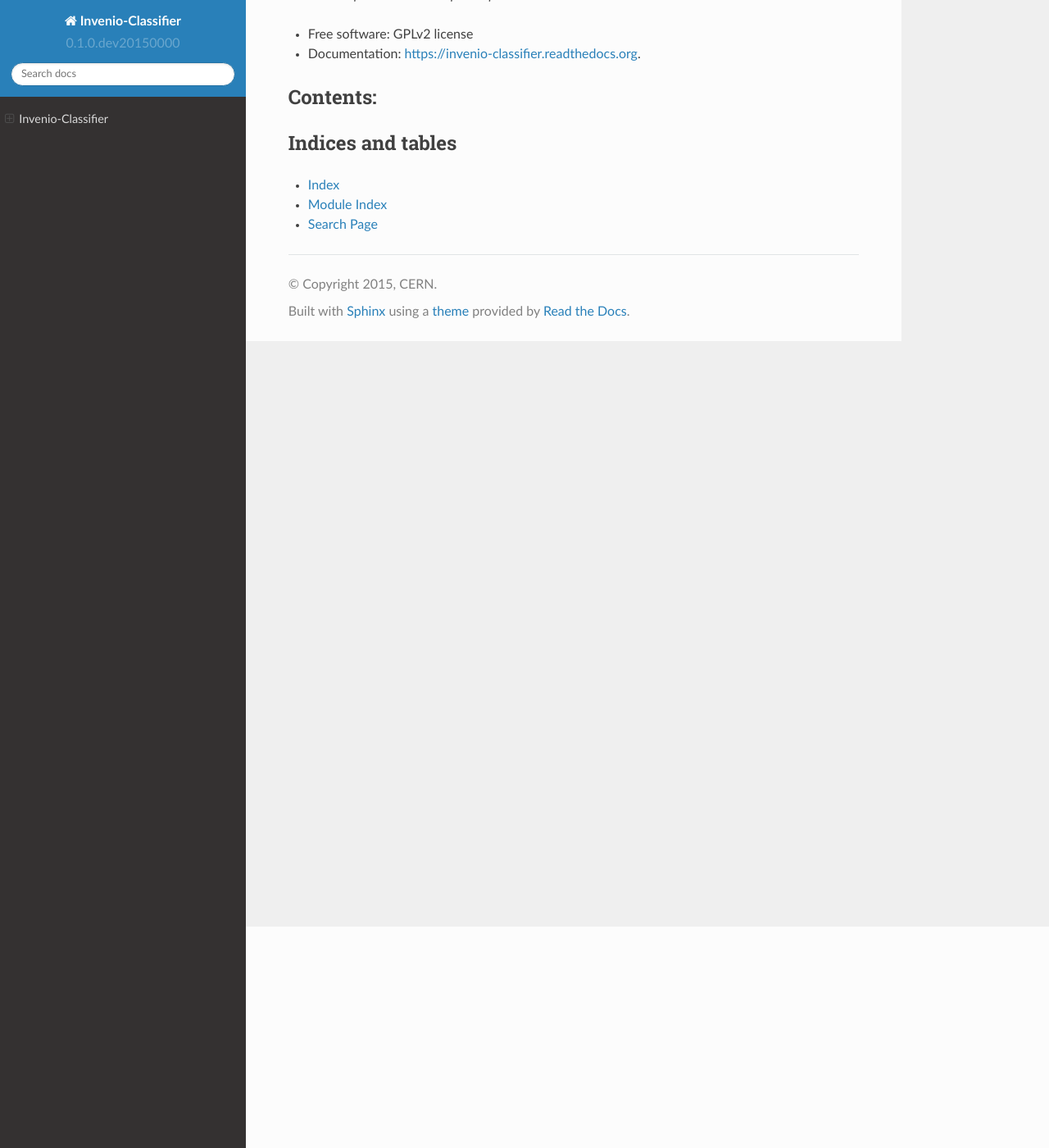
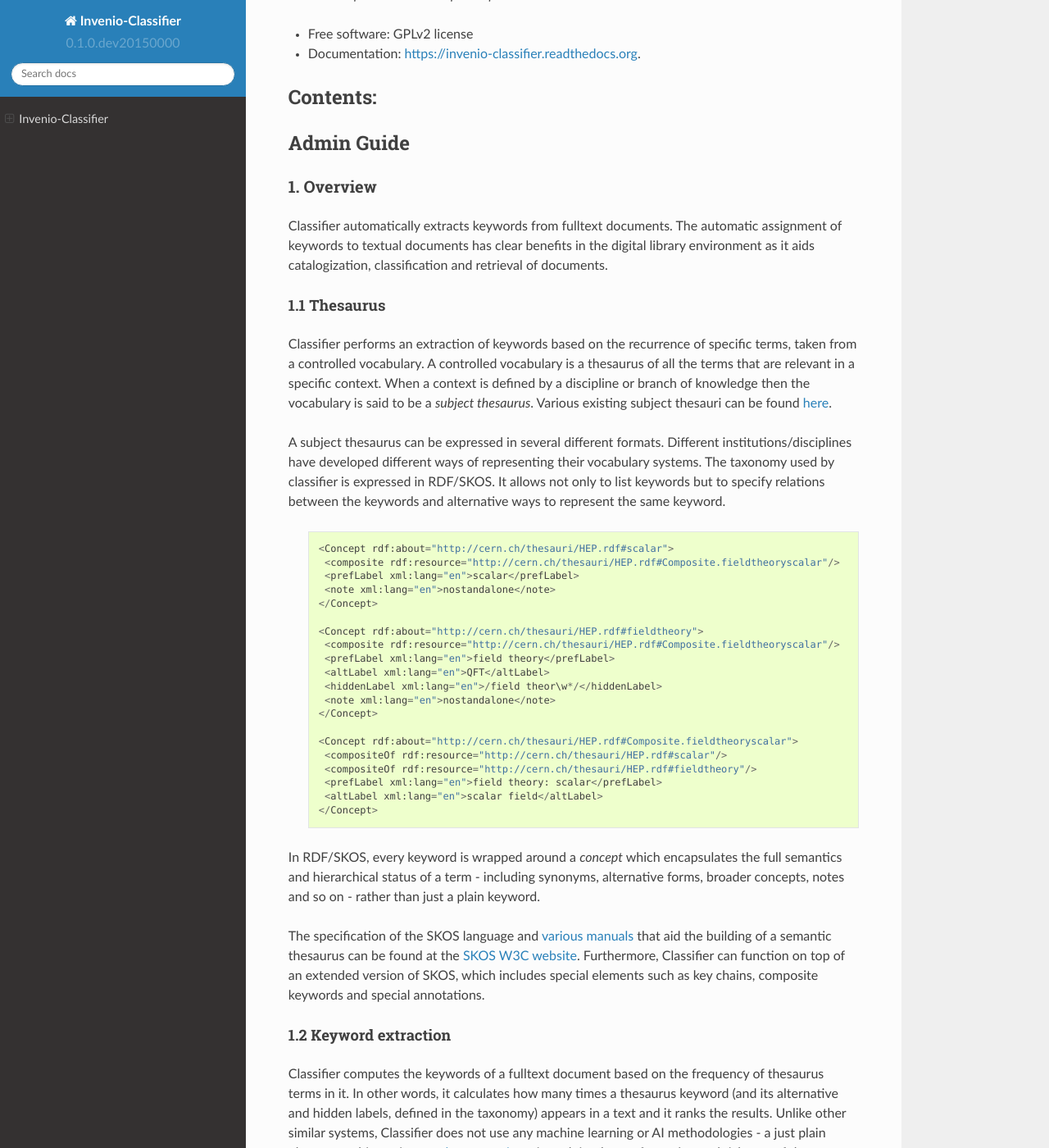
Before and after one commit to inveniosoftware-contrib/invenio-classifier, a Sphinx documentation site: the page built from docs/index.rst, in a window 1280 px wide and 1400 px high, scrolled down 270 px. Shown: the whole window at 82% size. Built offline with Sphinx 7.4.7 and the Read the Docs theme 2.0.0, drawn with Linux system fonts in a browser that asks for light colours; some of the changed text lies outside the part shown.

Commit message:
docs: migration of admin guide
Signed-off-by: Jiri Kuncar <jiri.kuncar@cern.ch>

```diff
--- a/docs/index.rst
+++ b/docs/index.rst
@@ -29,6 +29,145 @@
 .. toctree::
    :maxdepth: 2
 
+.. _classifier-admin-guide:
+
+Admin Guide
+===========
+
+1. Overview
+-----------
+
+Classifier automatically extracts keywords from fulltext documents. The
+automatic assignment of keywords to textual documents has clear benefits
+in the digital library environment as it aids catalogization,
+classification and retrieval of documents.
+
+1.1 Thesaurus
+~~~~~~~~~~~~~
+
+Classifier performs an extraction of keywords based on the recurrence
+of specific terms, taken from a controlled vocabulary. A controlled
+vocabulary is a thesaurus of all the terms that are relevant in a
+specific context. When a context is defined by a discipline or branch of
+knowledge then the vocabulary is said to be a *subject thesaurus*.
+Various existing subject thesauri can be found
+`here <http://www.fbi.fh-koeln.de/institut/labor/Bir/thesauri_new/thesen.htm>`__.
+
+A subject thesaurus can be expressed in several different formats.
+Different institutions/disciplines have developed different ways of
+representing their vocabulary systems. The taxonomy used by classifier
+is expressed in RDF/SKOS. It allows not only to list keywords but to
+specify relations between the keywords and alternative ways to represent
+the same keyword.
+
+    ::
+
+        <Concept rdf:about="http://cern.ch/thesauri/HEP.rdf#scalar">
+         <composite rdf:resource="http://cern.ch/thesauri/HEP.rdf#Composite.fieldtheoryscalar"/>
+         <prefLabel xml:lang="en">scalar</prefLabel>
+         <note xml:lang="en">nostandalone</note>
+        </Concept>
+
+        <Concept rdf:about="http://cern.ch/thesauri/HEP.rdf#fieldtheory">
+         <composite rdf:resource="http://cern.ch/thesauri/HEP.rdf#Composite.fieldtheoryscalar"/>
+         <prefLabel xml:lang="en">field theory</prefLabel>
+         <altLabel xml:lang="en">QFT</altLabel>
+         <hiddenLabel xml:lang="en">/field theor\w*/</hiddenLabel>
+         <note xml:lang="en">nostandalone</note>
+        </Concept>
+
+        <Concept rdf:about="http://cern.ch/thesauri/HEP.rdf#Composite.fieldtheoryscalar">
+         <compositeOf rdf:resource="http://cern.ch/thesauri/HEP.rdf#scalar"/>
+         <compositeOf rdf:resource="http://cern.ch/thesauri/HEP.rdf#fieldtheory"/>
+         <prefLabel xml:lang="en">field theory: scalar</prefLabel>
+         <altLabel xml:lang="en">scalar field</altLabel>
+        </Concept>
+
+In RDF/SKOS, every keyword is wrapped around a *concept* which
+encapsulates the full semantics and hierarchical status of a term -
+including synonyms, alternative forms, broader concepts, notes and so on
+- rather than just a plain keyword.
+
+The specification of the SKOS language and `various
+manuals <http://www.w3.org/TR/2005/WD-swbp-thesaurus-pubguide-20050517/>`__
+that aid the building of a semantic thesaurus can be found at the `SKOS
+W3C
+website <http://www.w3.org/TR/2005/WD-swbp-skos-core-guide-20051102/>`__.
+Furthermore, Classifier can function on top of an extended version of
+SKOS, which includes special elements such as key chains, composite
+keywords and special annotations.
+
+1.2 Keyword extraction
+~~~~~~~~~~~~~~~~~~~~~~
+
+Classifier computes the keywords of a fulltext document based on the
+frequency of thesaurus terms in it. In other words, it calculates how
+many times a thesaurus keyword (and its alternative and hidden labels,
+defined in the taxonomy) appears in a text and it ranks the results.
+Unlike other similar systems, Classifier does not use any machine
+learning or AI methodologies - a just plain phrase matching using
+`regular expressions <http://en.wikipedia.org/wiki/Regex>`__: it
+exploits the conformation and richness of the thesaurus to produce
+accurate results. It is then clear that Classifier performs best on top
+of rich, well-structured, subject thesauri expressed in the RDF/SKOS
+language.
+
+
+2. Running Classifier
+---------------------
+
+ **Dependencies.** Classifier requires Python
+`RDFLib <http://rdflib.net/>`__ in order to process the RDF/SKOS
+taxonomy.
+
+In order to extract relevant keywords from a document ``fulltext.pdf``
+based on a controlled vocabulary ``thesaurus.rdf``, you would run
+Classifier as follows:
+
+    ::
+
+        $ inveniomanage classifier extract -k thesaurus.rdf -f fulltext.pdf
+
+Launching ``inveniomanage classifier --help`` shows the options available.
+
+As an example, running classifier on document
+`nucl-th/0204033 <http://cds.cern.ch/record/547024>`__ using the
+high-energy physics RDF/SKOS taxonomy (``HEP.rdf``) would yield the
+following results (based on the HEP taxonomy from October 10th 2008):
+
+::
+
+    Input file: 0204033.pdf
+
+    Author keywords:
+    Dense matter
+    Saturation
+    Unstable nuclei
+
+    Composite keywords:
+    10  nucleus: stability [36, 14]
+    6  saturation: density [25, 31]
+    6  energy: symmetry [35, 11]
+    4  nucleon: density [13, 31]
+    3  energy: Coulomb [35, 3]
+    2  energy: density [35, 31]
+    2  nuclear matter: asymmetry [21, 2]
+    1  n: matter [54, 36]
+    1  n: density [54, 31]
+    1  n: mass [54, 16]
+
+    Single keywords:
+    61  K0
+    23  equation of state
+    12  slope
+    4  mass number
+    4  nuclide
+    3  nuclear model
+    3  mass formula
+    2  charge distribution
+    2  elastic scattering
+    2  binding energy
+
 
 Indices and tables
 ==================
```
